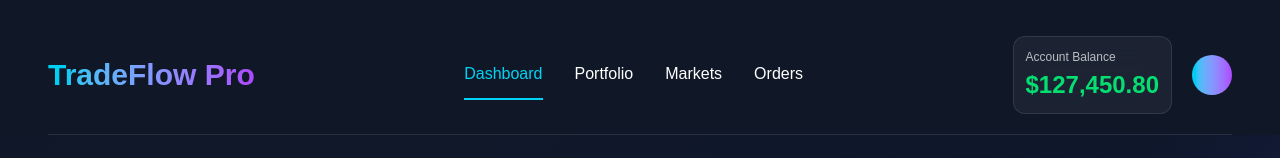
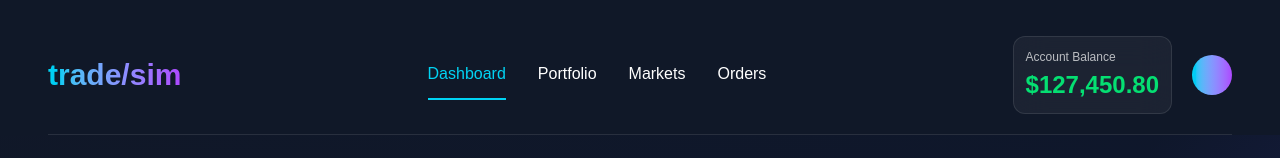
Before and after one commit to ashutoshDhopte/trading_platform_frontend, a Next.js app: page / in a window 1280 px wide. Shown: the top 158 px of the page. Built offline with nearby package versions, Linux system fonts and the light colour scheme; no server answers.

Commit message:
name change

```diff
--- a/src/components/Navbar.tsx
+++ b/src/components/Navbar.tsx
@@ -10,7 +10,7 @@ const Navbar = () => {
 
             <header className="flex flex-col lg:flex-row justify-between items-center py-5 border-b border-white/10 gap-5">
                 <div className="text-3xl font-extrabold bg-gradient-to-r from-cyan-400 to-purple-500 bg-clip-text text-transparent">
-                    TradeFlow Pro
+                    trade/sim
                 </div>
 
                 <nav className="flex gap-8">
```
